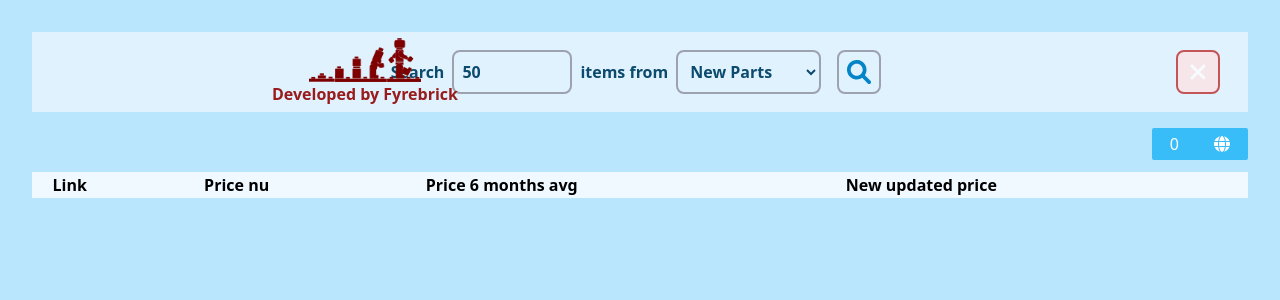
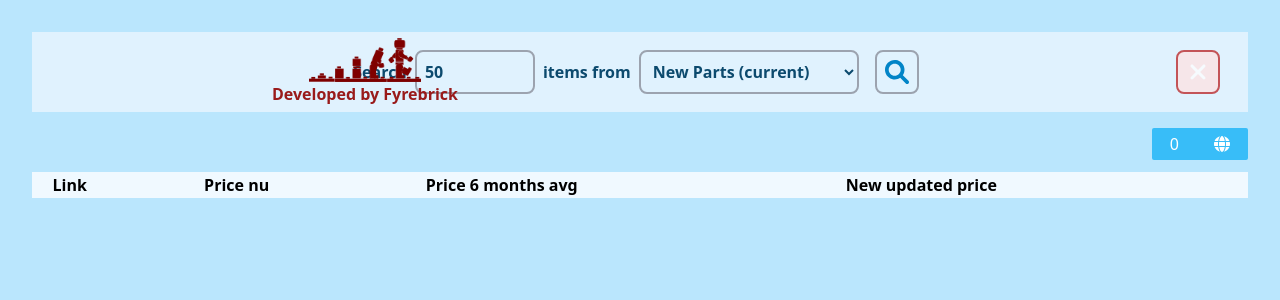
Before and after one commit to kdssoftware/bricklink-price-filler, a Next.js app: page / in a window 1280 px wide. Shown: the top 300 px of the page. Built offline with nearby package versions, Linux system fonts and the light colour scheme.

Commit message:
add current and 6 months average

```diff
--- a/pages/index.tsx
+++ b/pages/index.tsx
@@ -201,23 +201,49 @@ const Home: NextPage = () => {
       //get the U/N based on the option selectedd
       let new_or_used_filter: string
       let item_type: string
+      let cur_or_6: string
       switch (fetchType) {
-        case "NEW_MINIFIGS":
+        case "CUR_NEW_MINIFIGS":
           new_or_used_filter = "N"
           item_type="MINIFIG"
+          cur_or_6="stock"
           break;
-        case "OLD_MINIFIGS":
+        case "CUR_OLD_MINIFIGS":
           new_or_used_filter = "U"
           item_type="MINIFIG"
+          cur_or_6="stock"
           break;
-        case "OLD_PARTS":
+        case "CUR_OLD_PARTS":
           new_or_used_filter = "U"
           item_type = "PART"
+          cur_or_6="stock"
           break;
-        case "NEW_PARTS":
+        case "CUR_NEW_PARTS":
+          new_or_used_filter = "U"
+          item_type = "PART"
+          cur_or_6="stock"
+          break;
+
+        case "6_NEW_MINIFIGS":
+          new_or_used_filter = "N"
+          item_type="MINIFIG"
+          cur_or_6="sold"
+          break;
+        case "6_OLD_MINIFIGS":
+          new_or_used_filter = "U"
+          item_type="MINIFIG"
+          cur_or_6="sold"
+          break;
+        case "6_OLD_PARTS":
+          new_or_used_filter = "U"
+          item_type = "PART"
+          cur_or_6="sold"
+          break;
+        case "6_NEW_PARTS":
         default:
           new_or_used_filter = "N"
           item_type = "PART"
+          cur_or_6="sold"
       }
 
       // get parts
@@ -259,7 +285,7 @@ const Home: NextPage = () => {
 
         // get the price of the item
         await axios.post("/api/bl", {
-          link: `https://api.bricklink.com/api/store/v1/items/${item_type.toLowerCase()}/${part.item.no}/price?guide_type=sold&new_or_used=${part.new_or_used}&vat=Y&color_id=${part.color_id}`,
+          link: `https://api.bricklink.com/api/store/v1/items/${item_type.toLowerCase()}/${part.item.no}/price?guide_type=${cur_or_6}&new_or_used=${part.new_or_used}&vat=Y&color_id=${part.color_id}`,
           method: "GET"
         }).then(async (res) => {
           // update call amount
@@ -479,10 +505,14 @@ const Home: NextPage = () => {
         <select onChange={(e) => {
           setFetchType(e.target.value)
         }} className='p-2 border-2 border-gray-400 rounded-lg m-2 bg-sky-100 ' name="" id="" disabled={started}>
-          <option value="NEW_PARTS">New Parts</option>
-          <option value="OLD_PARTS">Old Parts</option>
-          <option value="NEW_MINIFIGS">New Minifigs</option>
-          <option value="OLD_MINIFIGS">Old Minifigs</option>
+          <option value="CUR_NEW_PARTS">New Parts (current)</option>
+          <option value="6_NEW_PARTS">New Parts (6m avg)</option>
+          <option value="CUR_OLD_PARTS">Old Parts (current)</option>
+          <option value="6_OLD_PARTS">Old Parts (6m avg) </option>
+          <option value="CUR_NEW_MINIFIGS">New Minifigs (current) </option>
+          <option value="6_NEW_MINIFIGS">New Minifigs (6m avg)</option>
+          <option value="CUR_OLD_MINIFIGS">Old Minifigs (current)</option>
+          <option value="6_OLD_MINIFIGS">Old Minifigs (6m avg)</option>
         </select>
         {
           !started &&
```
Also changed, not shown: 1 other file (tests, documents, lock files or other folders).
